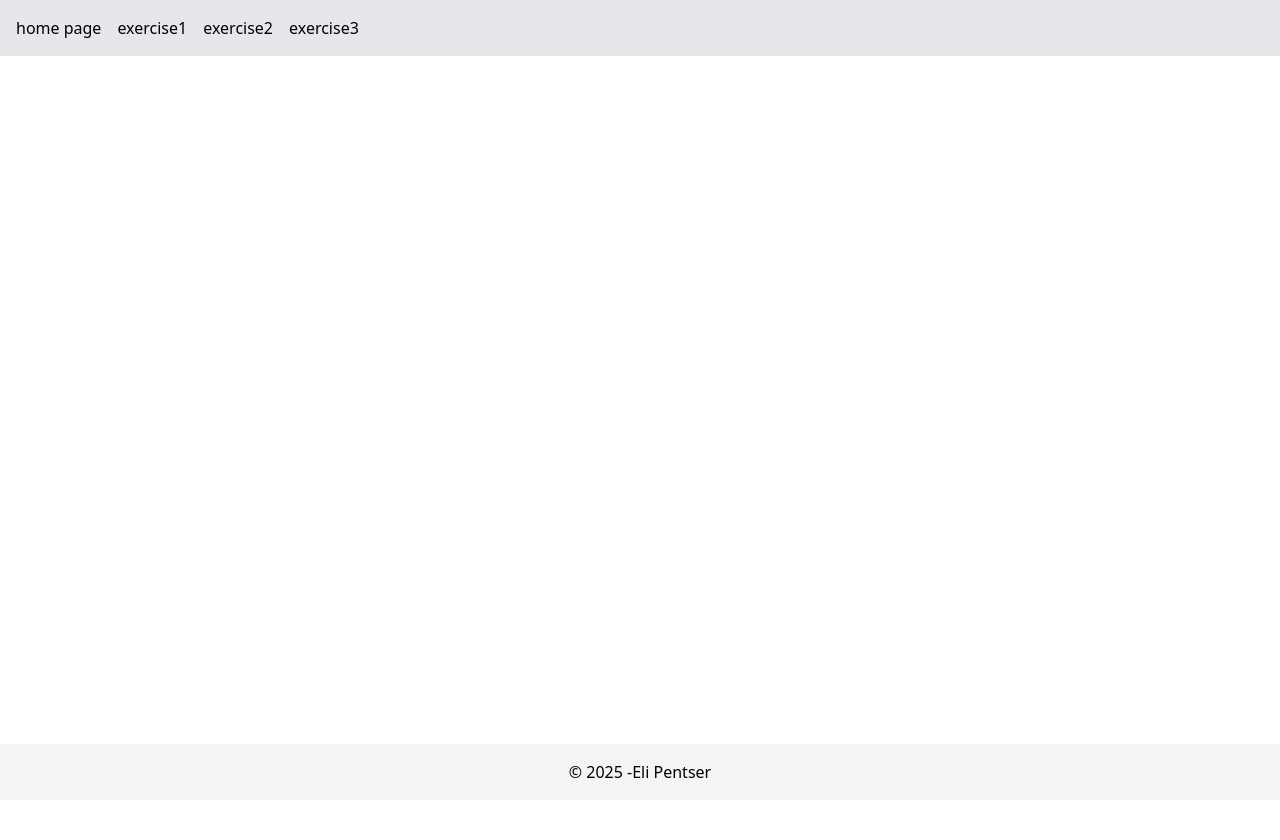
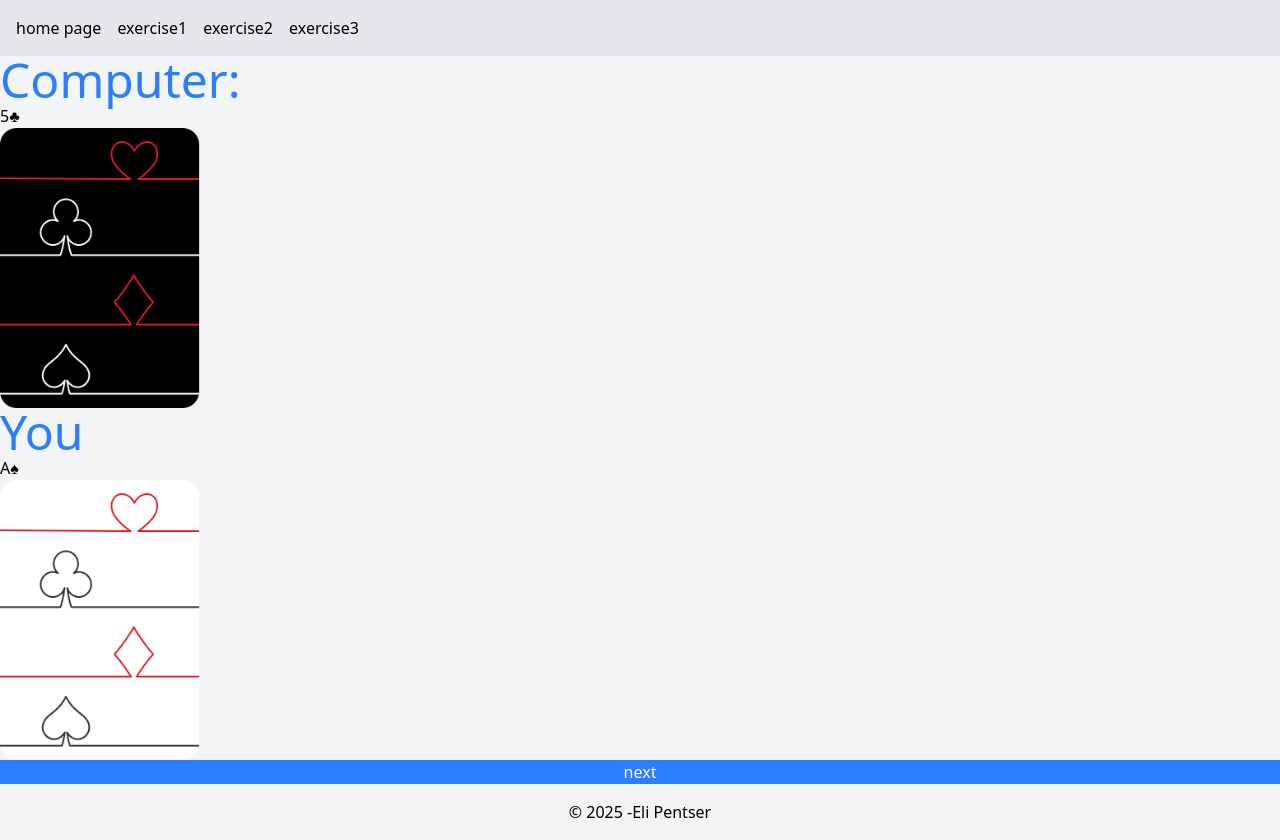
Before and after one commit to pentser/home-work-15, a React (Vite) app: page /exercise2/exercise2_1 in a window 1280 px wide. Before the commit the page ends 800 px from the top, so only its background shows below. Built offline with nearby package versions, Linux system fonts and the light colour scheme.

Commit message:
update exercise2

```diff
--- a/src/App.jsx
+++ b/src/App.jsx
@@ -5,6 +5,7 @@ import Navbar from "./components/Navbar";
 import Home from "./pages/home";
 import Exercise1 from "./pages/exercise1.jsx";
 import Exercise2 from "./pages/exercise2.jsx";
+import Exercise2_1 from './pages/exercise2_1.jsx';
 import Exercise3 from "./pages/exercise3.jsx";
 
 
@@ -22,6 +23,7 @@ function App() {
           <Route path="/" element={<Home />} />
           <Route path="/exercise1" element={<Exercise1 />} />
           <Route path="/exercise2" element={<Exercise2 />} />
+          <Route path="/exercise2/exercise2_1" element={<Exercise2_1 />} />
           <Route path="/exercise3" element={<Exercise3 />} />
         </Routes>
       </div>
--- a/src/pages/exercise2.jsx
+++ b/src/pages/exercise2.jsx
@@ -1,5 +1,6 @@
 import React, { useRef, useState } from 'react'
 import "./pages.css"
+import { useNavigate } from 'react-router-dom';
 
 
 
@@ -8,26 +9,34 @@ function Exercise2() {
 
 
 
+  const navigate=useNavigate();
   const [name,setName] = useState("");
   const itemRef= useRef(null);
+  const errorRef=useRef(null);
 
   const clickHendler = ()=>{
 
     if(itemRef.current.value==="") {
-      alert("Empty name");
+      errorRef.current.classList.remove("invisible");
     }
     else {
-      alert(itemRef.current.value)
+      errorRef.current.classList.add("invisible");
+      //setName(itemRef.current.value);
+      navigate("/exercise2/exercise2_1",{name:itemRef.current.value});
+
+
+
+
     }
 
   }
 
   return (
-    <div className='flex flex-col align-middle justify-center w-75'>
-      <h1 className="text-2xl text-blue-400">Ready for War</h1>
+    <div className='flex flex-col items-center justify-center w-350 p-20'>
+      <h1 className="text-2xl text-blue-400 p-10">Ready for War</h1>
       <input ref={itemRef} placeholder='Enter your name'  type="text" className='block min-w-0 grow py-1.5 pr-3 pl-1 border' />
-      <span class="text-red-600">* Error- put valid name</span>
-      <button onClick={clickHendler}  className='rounded-md  px-2.5 py-1.5 bg-blue-400 text-white'>start</button>
+      <span ref={errorRef} className="text-red-600 invisible">* Error- put valid name</span>
+      <button onClick={clickHendler}  className='rounded-md  px-5.5 py-1.5 bg-blue-400 text-white m-10'>start</button>
 
     </div>
   )
--- /dev/null
+++ b/src/pages/exercise2_1.jsx
@@ -0,0 +1,365 @@
+
+import { useState } from "react";
+import "./pages.css";
+
+
+const deckWithImage= [
+  {
+    name: "2♠",
+    img: "spades_2.png",
+    value: 2
+  },
+  {
+    name: "3♠",
+    img: "spades_3.png",
+    value: 3
+  },
+  {
+    name: "4♠",
+    img: "spades_4.png",
+    value: 4
+  },
+  {
+    name: "5♠",
+    img: "spades_5.png",
+    value: 5
+  },
+  {
+    name: "6♠",
+    img: "spades_6.png",
+    value:6
+  },
+  {
+    name: "7♠",
+    img: "spades_7.png",
+    value: 7,
+  },
+  {
+    name: "8♠",
+    img: "spades_8.png",
+    value:8
+  },
+  {
+    name: "9♠",
+    img: "spades_9.png",
+    value:9
+  },
+
+  {
+    name: "10♠",
+    img: "spades_10.png",
+    value:10
+  },
+
+  {
+    name: "A♠",
+    img: "spades_A.png",
+    value:14
+  },
+
+  {
+    name: "J♠",
+    img: "spades_J.png",
+    value:11
+  },
+  {
+    name: "Q♠",
+    img: "spades_Q.png",
+    value: 12
+  },
+  {
+    name: "K♠",
+    img: "spades_K.png",
+    value:13
+  },
+  //*************************************************************
+
+  {
+    name: "2♥",
+    img: "hearts_2.png",
+    value:2
+  },
+  {
+    name: "3♥",
+    img: "hearts_3.png",
+    value:3
+  },
+  {
+    name: "4♥",
+    img: "hearts_4.png",
+    value:4
+  },
+  {
+    name: "5♥",
+    img: "hearts_5.png",
+    value:5
+  },
+  {
+    name: "6♥",
+    img: "hearts_6.png",
+    value:6
+
+  },
+  {
+    name: "7♥",
+    img: "hearts_7.png",
+    value:7
+  },
+  {
+    name: "8♥",
+    img: "hearts_8.png",
+    value:8
+  },
+  {
+    name: "9♥",
+    img: "hearts_9.png",
+    value:9
+  },
+  {
+    name: "10♥",
+    img: "hearts_10.png",
+    value:10
+  },
+  {
+    name: "A♥",
+    img: "hearts_A.png",
+    value:14
+  },
+  {
+    name: "J♥",
+    img: "hearts_J.png",
+    value:11
+  },
+  {
+    name: "Q♥",
+    img: "hearts_Q.png",
+    value:12
+  },
+  {
+    name: "K♥",
+    img: "hearts_K.png",
+    value:13
+  },
+
+  //****************************************************************** */
+  {
+    name: "2♣",
+    img: "clubs_2.png",
+    value:2
+  },
+  {
+    name: "3♣",
+    img: "clubs_3.png",
+    value:3
+  },
+  {
+    name: "4♣",
+    img: "clubs_4.png",
+    value:4
+  },
+  {
+    name: "5♣",
+    img: "clubs_5.png",
+    value:5
+  },
+  {
+    name: "6♣",
+    img: "clubs_6.png",
+    value:6
+  },
+  {
+    name: "7♣",
+    img: "clubs_7.png",
+    value:7
+  },
+  {
+    name: "8♣",
+    img: "clubs_8.png",
+    value:8
+  },
+  {
+    name: "9♣",
+    img: "clubs_9.png",
+    value:9
+  },
+  {
+    name: "10♣",
+    img: "clubs_10.png",
+    value:10
+  },
+  {
+    name: "A♣",
+    img: "clubs_A.png",
+    value:14
+  },
+  {
+    name: "J♣",
+    img: "clubs_J.png",
+    value:11
+  },
+  {
+    name: "Q♣",
+    img: "clubs_Q.png",
+    value:12
+  },
+  {
+    name: "K♣",
+    img: "clubs_K.png",
+    value:13
+  },
+
+  //*********************************************************** */
+  {
+    name: "2♦",
+    img: "diamonds_2.png",
+    value:2
+  },
+  {
+    name: "3♦",
+    img: "diamonds_3.png",
+    value:3
+  },
+  {
+    name: "4♦",
+    img: "diamonds_4.png",
+    value:4
+  },
+  {
+    name: "5♦",
+    img: "diamonds_5.png",
+    value:5
+  },
+  {
+    name: "6♦",
+    img: "diamonds_6.png",
+    value:6
+  },
+  {
+    name: "7♦",
+    img: "diamonds_7.png",
+    value:7
+  },
+  {
+    name: "8♦",
+    img: "diamonds_8.png",
+    value:8
+  },
+  {
+    name: "9♦",
+    img: "diamonds_9.png",
+    value:9
+  },
+  {
+    name: "10♦",
+    img: "diamonds_10.png",
+    value:10
+  },
+  {
+    name: "A♦",
+    img: "diamonds_A.png",
+    value:14
+  },
+  {
+    name: "J♦",
+    img: "diamonds_J.png",
+    value:11
+  },
+  {
+    name: "Q♦",
+    img: "diamonds_Q.png",
+    value:12
+  },
+  {
+    name: "K♦",
+    img: "diamonds_K.png",
+    value:13
+  },
+  {
+    name: "coverComputer",
+    img: "back_dark.png",
+    value:100
+  },
+  {
+    name: "coverUser",
+    img: "back_light.png",
+    value:101
+  },
+
+
+]
+
+
+
+
+function shuffleIntoTwoPackets() {
+  // 1. Create a standard 52-card deck
+  const suits = ["♠", "♥", "♦", "♣"];
+  const ranks = ["A", "2", "3", "4", "5", "6", "7", "8", "9", "10", "J", "Q", "K"];
+  const deck = [];
+
+  for (let suit of suits) {
+    for (let rank of ranks) {
+      deck.push(`${rank}${suit}`);
+    }
+  }
+
+  // 2. Shuffle deck using Fisher-Yates (Knuth) algorithm
+  for (let i = deck.length - 1; i > 0; i--) {
+    const j = Math.floor(Math.random() * (i + 1));
+    [deck[i], deck[j]] = [deck[j], deck[i]]; // Swap
+  }
+
+  // 3. Split deck into two 26-card packets
+  const packet1 = deck.slice(0, 26);
+  const packet2 = deck.slice(26, 52);
+
+  return [packet1, packet2];
+}
+
+
+function Exercise2_1() {
+
+//global value
+let imgNameC=deckWithImage.find(item => item.value === 100).img;
+let imgNameU=deckWithImage.find(item => item.value === 101).img;
+
+
+
+const [pack1, pack2] = shuffleIntoTwoPackets();
+console.log("First 26 cards:", pack1);
+console.log("Second 26 cards:", pack2);
+
+const [countC,setCountC] = useState(0);
+const [countU,setCountU] = useState(0);
+
+ const clickHandler = ()=>{
+  setCountC(countC+1);
+  setCountU(countU+1);
+
+ }
+
+  // const compareAndUpdate= ()=>{
+   // C:\sv-college-exc\home-work-15\src\assets\cards\back_dark.png
+
+  // }
+
+
+
+
+  return (
+
+     <div className="flex flex-col justify-items-center bg-gray-100">
+      <h1 className="text-blue-500 text-5xl">Computer:</h1>
+      <p>{pack1[countC]}</p>
+      <img className="w-50" src={"../src/assets/cards/" + imgNameC} alt="imgNameC" />
+      <h1  className="text-blue-500 text-5xl">You</h1>
+      <p>{pack2[countU]}</p>
+      <img className="w-50" src={"../src/assets/cards/" + imgNameU} alt="imgNameU" />
+      <button onClick={clickHandler} className="bg-blue-500 text-white font-medium">next</button>
+     </div>
+
+
+  )
+}
+
+export default Exercise2_1;
```
